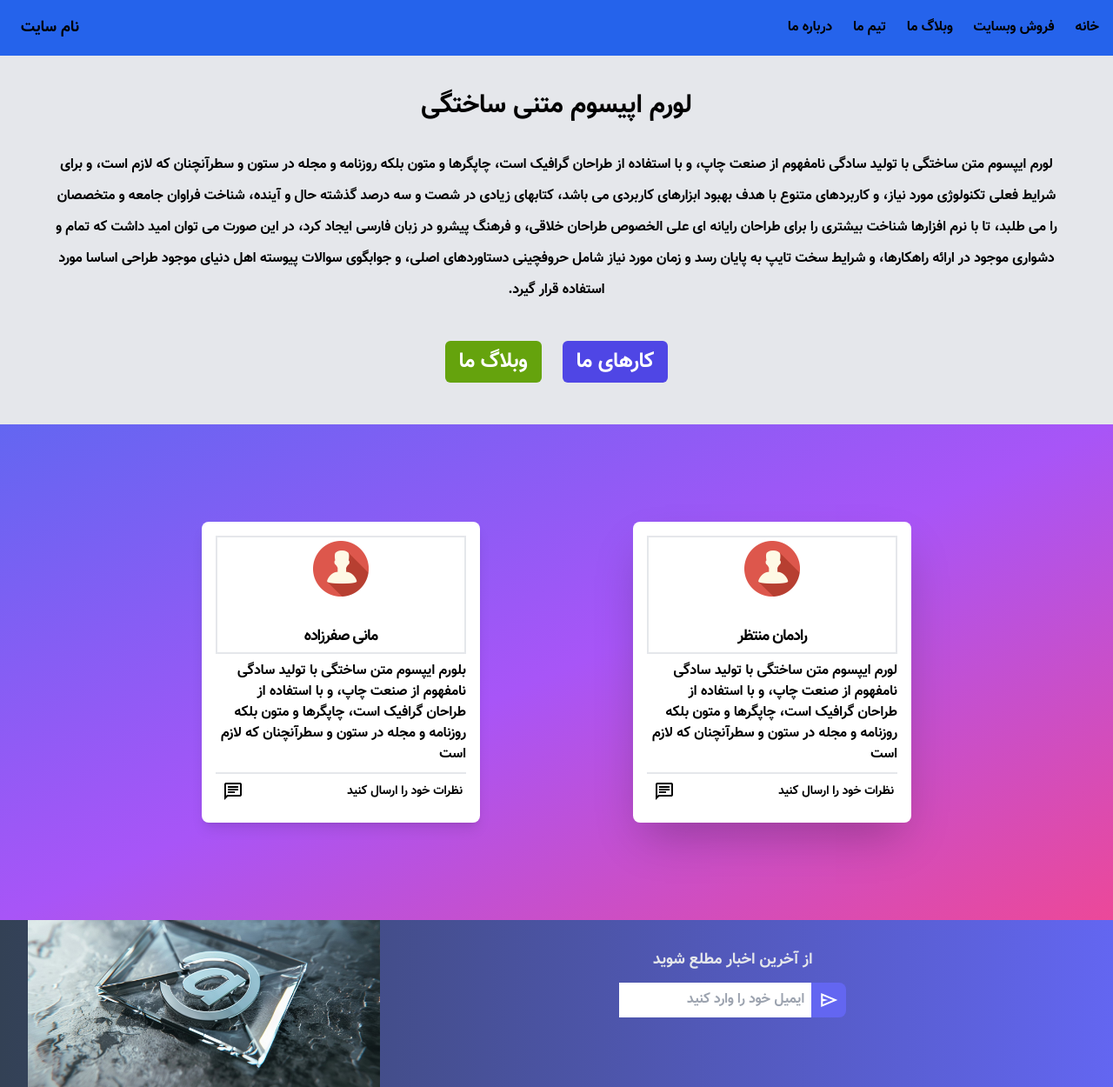
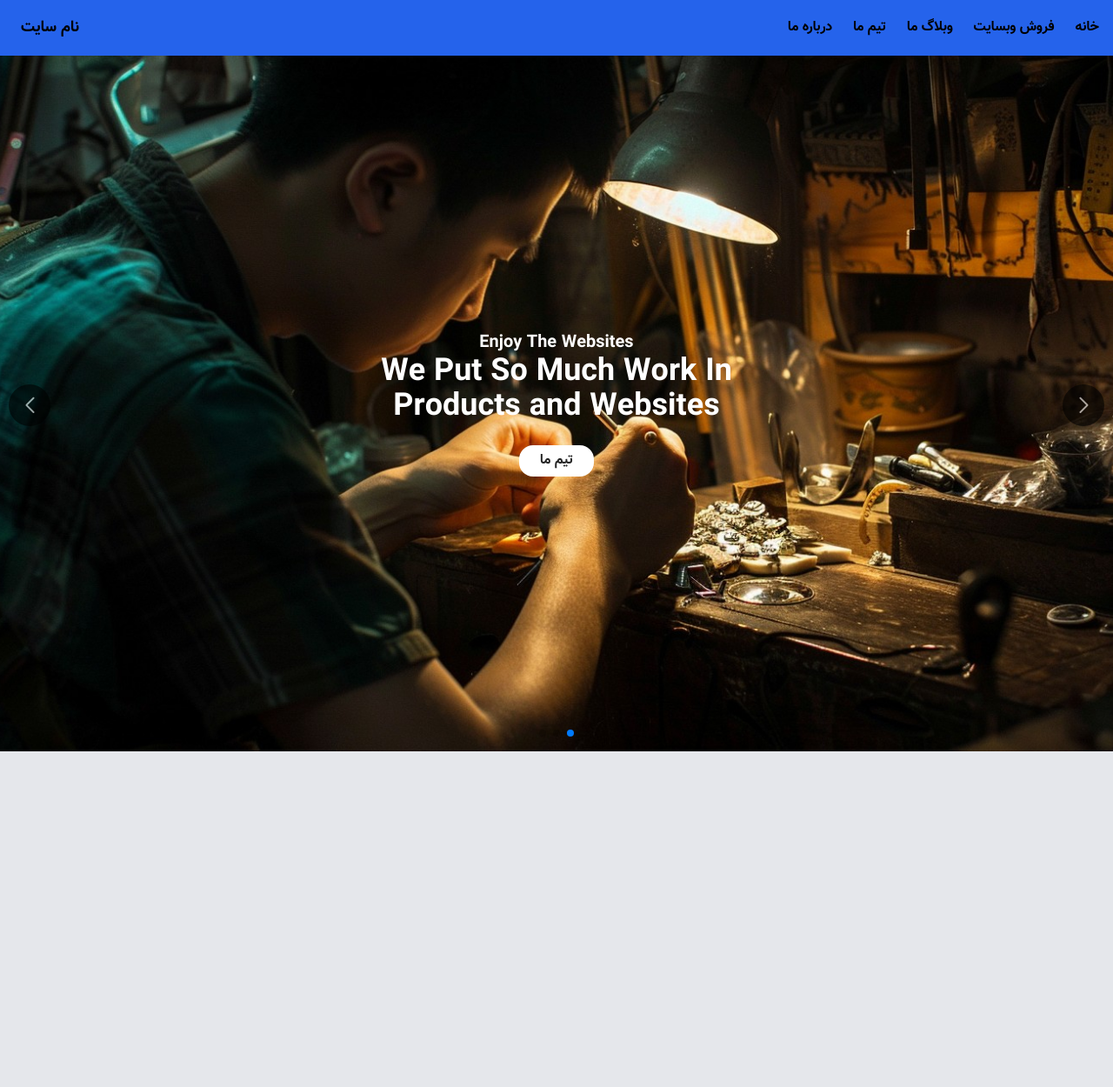
Before and after one commit to Mani-Safarzadeh/Persnoal-Website, a website: page src/pages/home.html in a window 1280 px wide. Shown: the whole page at 87% size. After the commit the page ends 864 px from the top, so only its background shows below. Drawn offline with nearby package versions, Linux system fonts and the light colour scheme; files whose address does not match are found by name.

Commit message:
slider finished

```diff
--- a/src/js/app.js
+++ b/src/js/app.js
@@ -1,4 +1,3 @@
-window.onload = function  () {
 const navMenu = document.querySelector('#nav-menu')
 const btnMenu = document.querySelector('#btn-menu')
 const closeMenu = document.querySelector('#close-menu')
@@ -11,4 +10,3 @@ window.onload = function  () {
     navMenu.classList.add('-right-48')
     navMenu.classList.remove('right-0')
 })
-}
--- a/src/pages/home.html
+++ b/src/pages/home.html
@@ -3,12 +3,13 @@
 <head>
     <meta charset="UTF-8">
     <meta name="viewport" content="width=device-width, initial-scale=1.0">
+    <link rel="stylesheet" href="../css/swiper-bundle.min.css">
     <link rel="stylesheet" href="../../dist/tailwind.css">
     <link rel="stylesheet" href="https://fonts.googleapis.com/css2?family=Material+Symbols+Outlined:opsz,wght,FILL,GRAD@20..48,100..700,0..1,-50..200" />
     <title>خانه</title>
 </head>
 <body class="font-vazir bg-gray-200">
-    <ul class="flex fixed -right-48 top-0 flex-col h-screen w-48 bg-slate-500 transition-all duration-200 ease-linear md:hidden" id="nav-menu">
+    <ul class="flex fixed -right-48 top-0 flex-col h-screen w-48 bg-slate-500 transition-all duration-200 ease-linear md:hidden z-20" id="nav-menu">
         <span class="material-symbols-outlined py-5 px-3 cursor-pointer" id="close-menu">close</span>
         <li class="py-5 px-3 flex items-center">
             <span class="material-symbols-outlined">home</span>
@@ -44,51 +45,55 @@
             <div class="mr-6 md:hidden"><span class="material-symbols-outlined text-xl2 cursor-pointe" id="btn-menu">menu</span></div>
             <div class="ml-6"><h3 class="font-bold text-lg">نام سایت</h3></div>
         </nav>
-        <article class="bg-gray-200 text-center flex flex-col items-center md:px-6 md:py-4 lg:px-12">
-            <h1 class="font-bold text-2xl p-6 lg:text-3xl">لورم اپیسوم متنی ساختگی</h1>
-            <p class="px-4 py-2 text-base line leading-10 md:leading-9">
-                لورم ایپسوم متن ساختگی با تولید سادگی نامفهوم از صنعت چاپ، و با استفاده از طراحان گرافیک است، چاپگرها و متون بلکه روزنامه و مجله در ستون و سطرآنچنان که لازم است، و برای شرایط فعلی تکنولوژی مورد نیاز، و کاربردهای متنوع با هدف بهبود ابزارهای کاربردی می باشد، کتابهای زیادی در شصت و سه درصد گذشته حال و آینده، شناخت فراوان جامعه و متخصصان را می طلبد، تا با نرم افزارها شناخت بیشتری را برای طراحان رایانه ای علی الخصوص طراحان خلاقی، و فرهنگ پیشرو در زبان فارسی ایجاد کرد، در این صورت می توان امید داشت که تمام و دشواری موجود در ارائه راهکارها، و شرایط سخت تایپ به پایان رسد و زمان مورد نیاز شامل حروفچینی دستاوردهای اصلی، و جوابگوی سوالات پیوسته اهل دنیای موجود طراحی اساسا مورد استفاده قرار گیرد.
-            </p>
-            <div class="flex items-center justify-center py-8 text-sm gap-6">
-                <a class="bg-indigo-600 rounded-md hover:text-indigo-600 hover:bg-white transition duration-200 text-white px-4 py-2 md:text-lg lg:text-2xl" href="#">کارهای ما</a>
-                <a href="weblog.html" class="bg-lime-600 rounded-md hover:text-lime-600 hover:bg-white transition duration-200  text-white px-4 py-2 md:text-lg lg:text-2xl" href="#">وبلاگ ما</a>
+    </header>
+    <section class="h-screen w-full swiper mySwiper">
+        <div class="w-full h-full swiper-wrapper">
+            <div class="w-full h-full swiper-slide overflow-hidden before:absolute before:h-full before:w-full">
+                <img class="h-full w-full object-cover" src="../img/StockCake-Craftsman at Work_1720462698.jpg" alt="img">
+                <div class="absolute top-1/2 left-1/2 transform -translate-x-1/2 -translate-y-1/2 text-center w-full z-10">
+                    <span class="text-white text-base sm:text-xl">Enjoy The Websites</span>
+                    <h2 class="text-white text-2xl sm:text-4xl font-extrabold text-nowrap">We Put So Much Work In <br> Products and Websites</h2>
+                    <a class="inline-block py-1.5 px-6 rounded-2xl text-neutral-800 bg-white mt-6 hover:text-white hover:bg-orange-900 transition duration-150" href="team.html">تیم ما</a>
+                </div>
             </div>
-        </article>
-    </header>
-    <main class="bg-gradient-to-br from-indigo-500 via-purple-500 to-pink-500 flex flex-col items-center gap-6 lg:flex-row lg:p-24 lg:items-center lg:justify-evenly">
-        <section class="bg-white shadow-2xl rounded-lg p-4 overflow-hidden w-2/3 mx-5 mt-8 lg:m-4 lg:h-5/6 lg:w-80"> <!--self start -->
-            <div class="flex items-center gap-8 border-2 border-gray-200 p-1 lg:flex-col">
-                <img class="w-16 h-16" src="../img/Contact-icon.png" alt="person">
-                <h4 class="text-lg font-bold tracking-tighter">رادمان منتظر</h4>
+            <div class="w-full h-full swiper-slide overflow-hidden relative before:absolute before:h-full before:w-full">
+                <img class="h-full w-full object-cover" src="../img/StockCake-Focused Work Session_1720462685.jpg" alt="img">
+                <div class="absolute top-1/2 left-1/2 transform -translate-x-1/2 -translate-y-1/2 text-center w-full z-10">
+                    <span class="text-white text-base sm:text-xl">Enjoy The Websites</span>
+                    <h2 class="text-white text-2xl sm:text-4xl font-extrabold text-nowrap">We Put So Much Work In <br> Products and Websites</h2>
+                    <a class="inline-block py-1.5 px-6 rounded-2xl text-neutral-800 bg-white mt-6 hover:text-white hover:bg-orange-900 transition duration-150" href="team.html">تیم ما</a>
+                </div>
             </div>
-            <p class="py-2 leading-2">لورم ایپسوم متن ساختگی با تولید سادگی نامفهوم از صنعت چاپ، و با استفاده از طراحان گرافیک است، چاپگرها و متون بلکه روزنامه و مجله در ستون و سطرآنچنان که لازم است</p>
-            <div class="flex items-center justify-between border-solid border-t-2 border-gray-200 p-1">
-                <p class="text-sm">نظرات خود را ارسال کنید</p>
-                <span class="material-symbols-outlined cursor-pointer transition-all duration-300 rounded-xl p-1">chat</span>
+            <div class="w-full h-full swiper-slide overflow-hidden relative before:absolute before:h-full before:w-full">
+                <img class="h-full w-full object-cover" src="../img/StockCake-Office Work Environment_1720471779.jpg" alt="img">
+                <div class="absolute top-1/2 left-1/2 transform -translate-x-1/2 -translate-y-1/2 text-center w-full z-10">
+                    <span class="text-white text-base sm:text-xl">Enjoy The Websites</span>
+                    <h2 class="text-white text-2xl sm:text-4xl font-extrabold text-nowrap">We Put So Much Work In <br> Products and Websites</h2>
+                    <a class="inline-block py-1.5 px-6 rounded-2xl text-neutral-800 bg-white mt-6 hover:text-white hover:bg-orange-900 transition duration-150" href="team.html">تیم ما</a>
+                </div>
             </div>
-        </section>
-        <section class="bg-white shadow-lg rounded-lg p-4 overflow-hidden w-2/3 mx-5 mb-8 lg:m-4 lg:h-5/6 lg:w-80"> <!--self end-->
-            <div class="flex items-center gap-8 border-2 border-gray-200 p-1 lg:flex-col">
-                <img class="w-16 h-16" src="../img/Contact-icon.png" alt="person">
-                <h4 class="text-lg font-bold tracking-tighter">مانی صفرزاده</h4>
-            </div>
-            <p class="py-2 leading-2">بلورم ایپسوم متن ساختگی با تولید سادگی نامفهوم از صنعت چاپ، و با استفاده از طراحان گرافیک است، چاپگرها و متون بلکه روزنامه و مجله در ستون و سطرآنچنان که لازم است</p>
-            <div class="flex items-center justify-between border-solid border-t-2 border-gray-200 p-1">
-                <p class="text-sm">نظرات خود را ارسال کنید</p>
-                <span class="material-symbols-outlined cursor-pointer transition-all duration-300 rounded-xl p-1">chat</span>
-            </div>
-        </section>
-    </main>
-    <footer class="bg-gradient-to-r from-slate-700 to-indigo-500 h-48 p-8 overflow-hidden flex items-center justify-between">
-            <div class="w-2/3 h-full flex flex-col items-center my-2">
-                <h6 class="text-gray-200 text-lg">از آخرین اخبار مطلع شوید</h6>
-                <form action="#" class="flex items-center p-3 overflow-hidden">
-                    <span class="material-symbols-outlined text-white bg-indigo-500 hover:text-indigo-500 hover:bg-gray-100 transition duration-500 p-2 rounded-e-lg" id="send-email">send</span>
-                    <input class="p-2 text-base" type="text" name="email" id="email" placeholder="ایمیل خود را وارد کنید">
-                </form>
-            </div>
-            <img class="w-1/3 h-" src="../img/StockCake-Shattered Glass Symbol_1720330789.jpg" alt="email">
-    </footer>
+        </div>
+        <div class="swiper-button-next w-12 h-12 rounded-full bg-black opacity-60 text-white before:text-lg after:text-lg font-bold hover:bg-white hover:text-black transition duration-150"></div>
+        <div class="swiper-button-prev w-12 h-12 rounded-full bg-black opacity-60 text-white before:text-lg after:text-lg font-bold hover:bg-white hover:text-black transition duration-150"></div>
+        <div class="swiper-pagination"></div>
+    </section>
+
+    <script src="../js/swiper-bundle.min.js"></script>
+    <script>
+        var swiper = new Swiper(".mySwiper", {
+            slidesPerView: 1,
+            spaceBetween: 30,
+            loop: true,
+            pagination: {
+                el: ".swiper-pagination",
+                clickable: true,
+            },
+            navigation: {
+                nextEl: ".swiper-button-next",
+                prevEl: ".swiper-button-prev",
+            },
+        });
+        </script>
     <script src="../js/app.js"></script>
 </body>
 </html>
--- a/tailwind.config.js
+++ b/tailwind.config.js
@@ -1,5 +1,6 @@
 /** @type {import('tailwindcss').Config} */
 module.exports = {
+  darkMode: 'selector',
   content: [
     "./src/pages/*.html",
     "./src/js/app.js"
@@ -8,6 +9,10 @@ module.exports = {
     extend: {
       fontFamily: {
         'vazir': '\'Vazir\''
+      },
+      inset: {
+        '640': '640px',
+        '1280': '1280px'
       }
     },
   },
```
Also changed, not shown: dist/tailwind.css, src/css/swiper-bundle.min.css (added), src/img/Contact-icon.png (deleted), src/img/StockCake-Craftsman at Work_1720462698.jpg (added), src/img/StockCake-Focused Work Session_1720462685.jpg (added), src/img/StockCake-Office Work Environment_1720471779.jpg (added), src/js/swiper-bundle.min.js (added). Lines whose indentation alone changed are shown as unchanged.
